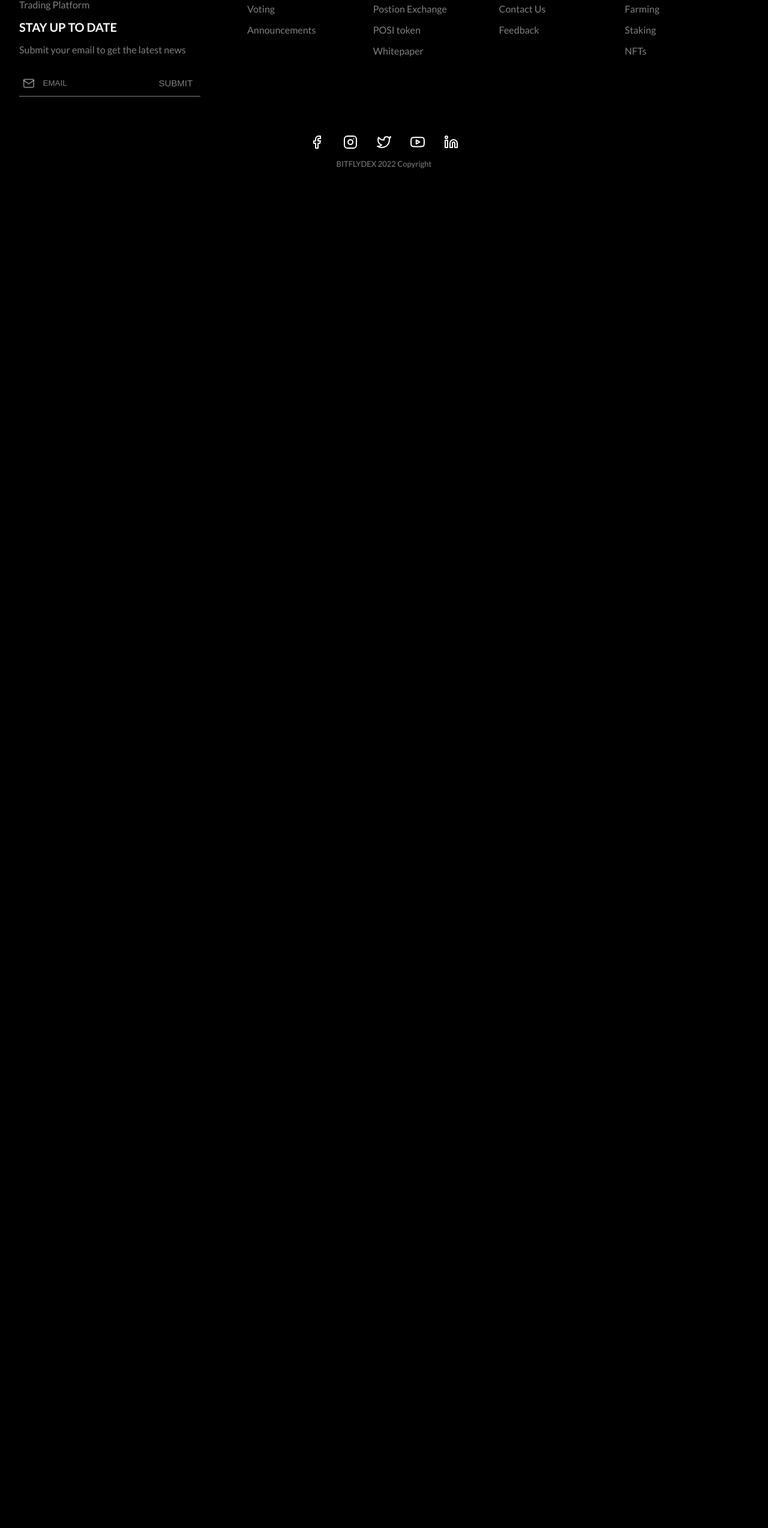
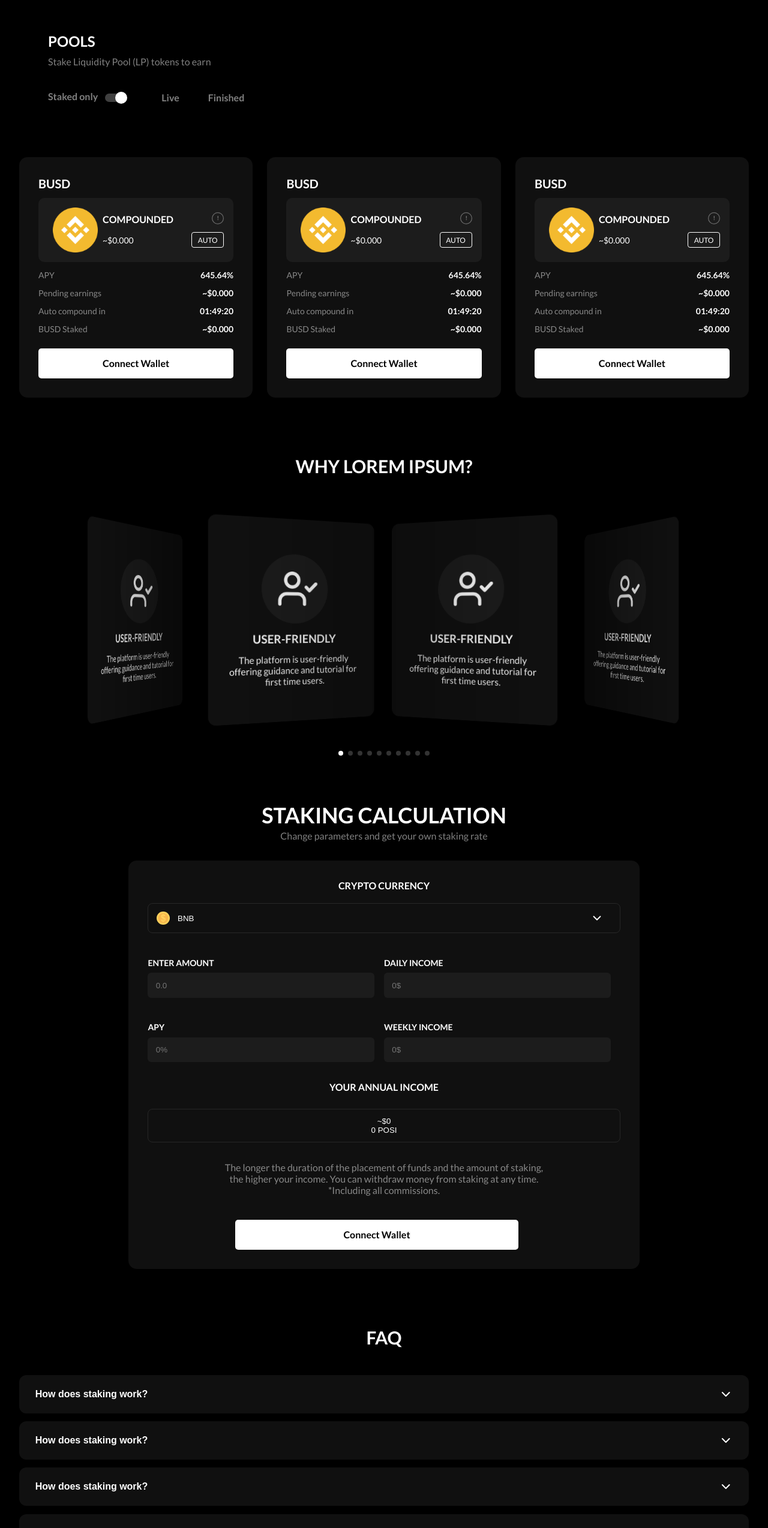
Before and after one commit to MehfoozurRehman/BitFlyDEX, a React (Vite) app: page /pools in a window 1280 px wide. Shown: the part 154-2702 px from the top of the page at 60% size. Before the commit the page ends 800 px from the top, so only its background shows below. Built offline with nearby package versions, Linux system fonts and the light colour scheme.

Commit message:
pools done

```diff
--- a/src/App.jsx
+++ b/src/App.jsx
@@ -8,6 +8,7 @@ import Farming from "./screens/Farming";
 import GovernanceProposals from "./screens/GovernanceProposals";
 import Home from "./screens/Home";
 import PoolAndTrade from "./screens/PoolAndTrade";
+import Pools from "./screens/Pools";
 import Trading from "./screens/Trading";
 import Vaults from "./screens/Vaults";
 import "./styles/export.scss";
@@ -28,6 +29,7 @@ export default function App() {
         <Route path="/pool-trade" element={<PoolAndTrade />} />
         <Route path="/vaults" element={<Vaults />} />
         <Route path="/farming" element={<Farming />} />
+        <Route path="/pools" element={<Pools />} />
       </Routes>
       <Footer />
     </div>
--- /dev/null
+++ b/src/screens/Pools.jsx
@@ -0,0 +1,78 @@
+import React from "react";
+import { Link } from "react-router-dom";
+import StakingCalculation from "../components/StakingCalculation";
+import VaultBUSD from "../components/VaultBUSD";
+import Switch from "@mui/material/Switch";
+import WhyUs from "../components/WhyUs";
+import FAQ from "../components/FAQ";
+
+const label = { inputProps: { "aria-label": "Switch demo" } };
+
+export default function Pools() {
+  return (
+    <>
+      <div className="vaults__main__container">
+        <div className="farming__main__container__card">
+          <div className="vaults__main__container__card__content">
+            <div className="vaults__main__container__card__content__left">
+              <div className="vaults__main__container__card__content__left__heading">
+                Pools
+              </div>
+              <div className="vaults__main__container__card__content__left__para">
+                Stake Liquidity Pool (LP) tokens to earn
+              </div>
+              <div className="vaults__main__container__card__content__links">
+                <a
+                  href="#"
+                  className="vaults__main__container__card__content__links__heading"
+                >
+                  Staked only
+                  <Switch {...label} defaultChecked />
+                </a>
+
+                <a
+                  href="#"
+                  className="vaults__main__container__card__content__links__heading"
+                >
+                  Live
+                </a>
+
+                <a
+                  href="#"
+                  className="vaults__main__container__card__content__links__heading"
+                >
+                  Finished
+                </a>
+              </div>
+            </div>
+          </div>
+        </div>
+        <div className="vaults__main__container__content">
+          <VaultBUSD />
+          <VaultBUSD />
+          <VaultBUSD />
+        </div>
+      </div>
+      <WhyUs />
+      <StakingCalculation />
+      <div className="faq__container">
+        <div
+          style={{ marginBottom: "1.5em" }}
+          className="why__us__container__heading"
+        >
+          FAQ
+        </div>
+        <FAQ />
+        <FAQ />
+        <FAQ />
+        <FAQ />
+        <FAQ />
+        <FAQ />
+        <FAQ />
+        <FAQ />
+        <FAQ />
+        <FAQ />
+      </div>
+    </>
+  );
+}
```
